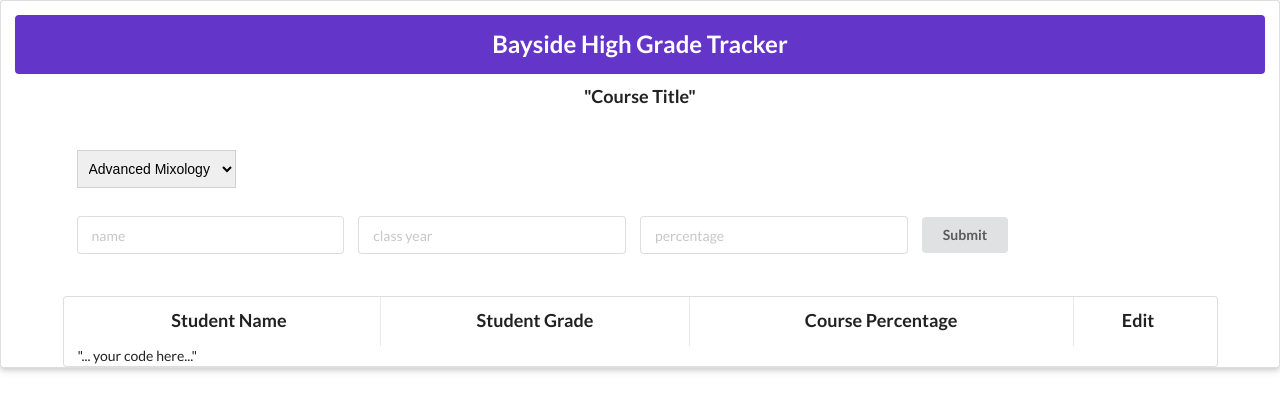
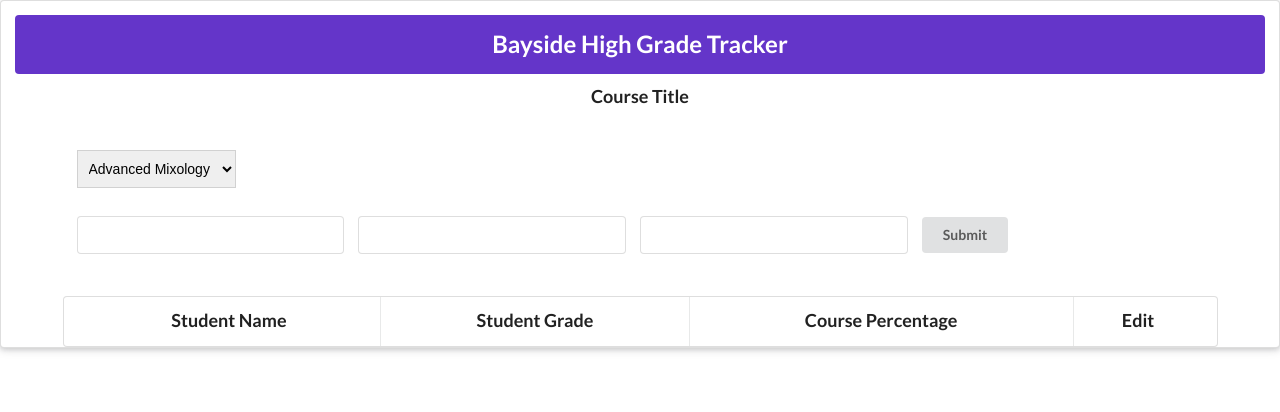
Before and after one commit to learn-co-students/sec-development-self-assessment-mod-4-sec-development-self-assessment-mod-4-1561404587, a React (Create React App) app: page / in a window 1280 px wide. Shown: the top 412 px of the page. Built offline with nearby package versions, Linux system fonts and the light colour scheme.

Commit message:
move edit form into container

```diff
--- a/src/components/CourseContainer.js
+++ b/src/components/CourseContainer.js
@@ -1,6 +1,5 @@
 import React, { Component } from 'react'
 import CourseSelector from './CourseSelector'
-import EditStudent from './EditStudent'
 import StudentsList from './StudentsList'
 import courseList from '../courseList'
 
@@ -47,12 +46,42 @@ class CourseContainer extends Component {
       <div className="ui grid container">
 
         <div className="ui center aligned header sixteen wide column">
-          "Course Title"
+          {/* Course Title Here */}
+          Course Title
         </div>
 
         <CourseSelector/>
 
-        <EditStudent/>
+        {/* Edit Form */}
+        <form className="ui form center aligned sixteen wide column" onSubmit={''}>
+          <div className="inline fields">
+            <div className="four wide field">
+              <input
+                id="name"
+                type="text"
+                value={""}
+                onChange={"your code here"}
+              />
+            </div>
+            <div className="four wide field">
+              <input
+                id="class_year"
+                type="number"
+                value={""}
+                onChange={"your code here"}
+              />
+            </div>
+            <div className="four wide field">
+              <input
+                id="percentage"
+                type="number"
+                value={""}
+                onChange={"your code here"}
+              />
+            </div>
+            <button className="ui button" type="submit">Submit</button>
+          </div>
+        </form>
 
         <StudentsList/>
 
--- a/src/components/EditStudent.js
+++ /dev/null
@@ -1,47 +0,0 @@
-import React, { Component } from 'react'
-
-class EditStudent extends Component {
-  constructor() {
-    super()
-    this.state = {
-      student: {}
-    }
-  }
-
-  render() {
-
-    return (
-      <div className="ui center aligned sixteen wide column">
-        <form className="ui form"
-        >
-          <div className="inline fields">
-            <div className="four wide field">
-              <input
-                id="name"
-                type="text"
-                placeholder="name"
-              />
-            </div>
-            <div className="four wide field">
-              <input
-                id="class_year"
-                type="number"
-                placeholder="class year"
-              />
-            </div>
-            <div className="four wide field">
-              <input
-                id="percentage"
-                type="number"
-                placeholder="percentage"
-              />
-            </div>
-            <button className="ui button" type="submit">Submit</button>
-          </div>
-        </form>
-      </div>
-    )
-  }
-}
-
-export default EditStudent
--- a/src/components/StudentsList.js
+++ b/src/components/StudentsList.js
@@ -29,7 +29,7 @@ const StudentsList = () => {
           </th>
         </tr>
 
-         "... your code here..."
+         {/* Your code here */}
 
       </tbody>
     </table>
```
Also changed, not shown: 2 other files (tests, documents, lock files or other folders).
